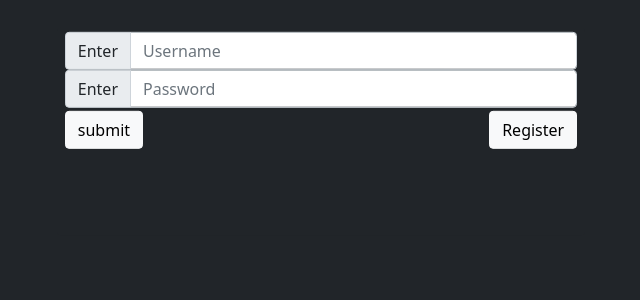
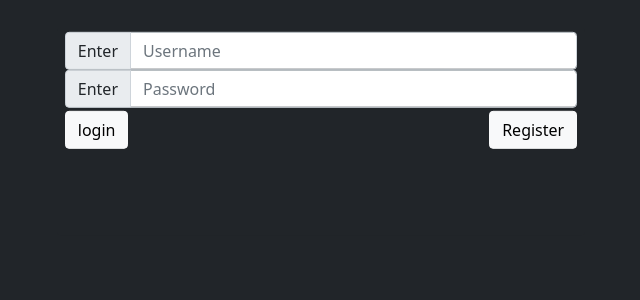
Before and after one commit to alvinbengeorge/Webschool, a Flask app: page / in a window 1280 px wide. Shown: the part 268-568 px from the top of the page, without its empty margins (319-959 px from the left). Run offline with Flask 2, Linux system fonts and the light colour scheme.

Commit message:
changed value to login and register

```diff
--- a/templates/login.html
+++ b/templates/login.html
@@ -52,7 +52,7 @@
         <div class="container">
           <div class="row">
             <div class="col input-group flex-nowrap d-flex justify-content-start" style="padding:3px 0px;">
-              <input type="submit" class="btn btn-light" name="submit" value="submit"></button>
+              <input type="submit" class="btn btn-light" name="submit" value="login"></button>
             </div>
             <div class="col input-group flex-nowrap d-flex justify-content-end" style="padding:3px 0px;">
               <button class="btn btn-light" type="submit" name="submit" value="register">Register</button>
```
